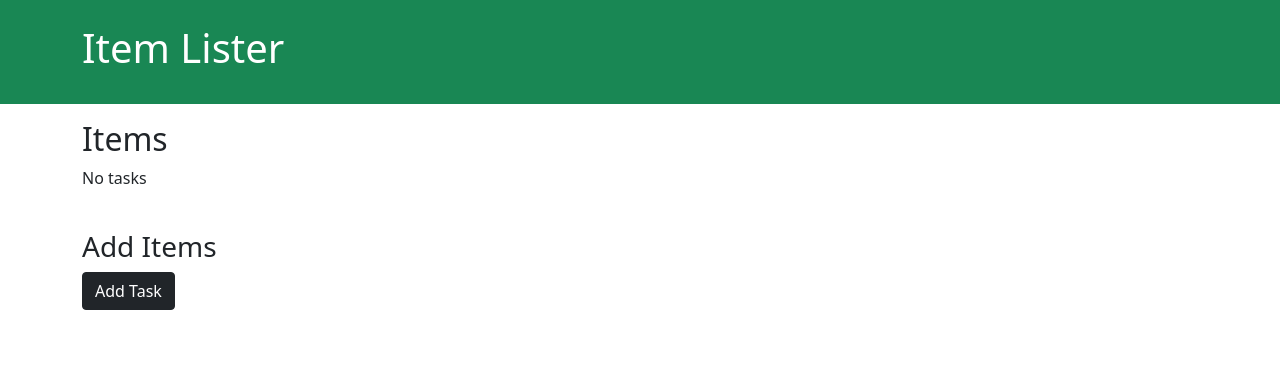
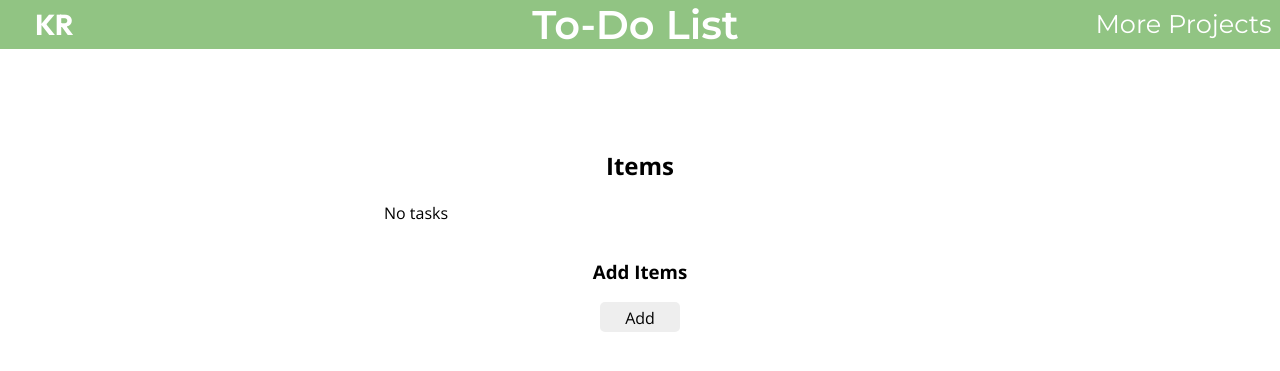
Before and after one commit to indigorose/Todo_List, a Flask app: page / in a window 1280 px wide. Shown: the top 371 px of the page. Run offline with Flask 2, Linux system fonts and the light colour scheme; data that the repository does not hold is empty; some libraries are stand-ins or nearby versions.

Commit message:
Update CSS styling and link to main webpage.

```diff
--- a/main.py
+++ b/main.py
@@ -3,7 +3,7 @@ from flask import Flask, render_template, request, url_for, redirect
 # from werkzeug.security import generate_password_hash, check_password_hash
 from flask_sqlalchemy import SQLAlchemy
 # from flask_login import UserMixin, login_user, LoginManager, login_required, current_user, logout_user
-from flask_bootstrap import Bootstrap
+
 
 app = Flask(__name__)
 #
@@ -60,16 +60,17 @@ def add():
 @app.route('/edit', methods=['GET', 'POST'])
 def edit():
     task_id = request.args.get('id')
+    print(task_id)
     task_selected = Tasks.query.get(task_id)
     if request.method == 'POST':
         task_id = request.form['id']
         new_task = request.form.get('task')
         task_to_update = Tasks.query.get(task_id)
-        task_to_update.rating = new_task
+        task_to_update.task = new_task
         db.session.commit()
         return redirect(url_for('home'))
 
-    return render_template('edit.html', book=task_selected)
+    return render_template('edit.html', task=task_selected)
 
 
 @app.route('/delete', methods=['GET', 'POST'])
@@ -80,5 +81,6 @@ def delete_task():
     db.session.commit()
     return redirect(url_for('home'))
 
+
 if __name__ == "__main__":
     app.run(debug=True)
--- /dev/null
+++ b/static/css/style.css
@@ -0,0 +1,203 @@
+@import url('https://fonts.googleapis.com/css2?family=Open+Sans:wght@300;400;700&family=Montserrat:wght@100;300;400;600;800;900&family=Outfit:wght@100;200;300;400;700;900&&display=swap');
+
+/* Core CSS */
+:root {
+  font-family: 'Open Sans','Outfit', sans-serif;
+  --main-text: black;
+  --main-text-2: white;
+  --main-1: rgb(255, 225, 98);
+  --main-2: rgb(255, 100, 100);
+  --main-3: rgb(145, 196, 131);
+  --main-4: rgb(238, 238, 238);
+}
+* {
+    box-sizing: border-box;
+}
+body {
+    border: 0;
+    margin: 0;
+}
+ul{
+    list-style-type: none;
+}
+
+a:link { text-decoration: none; }
+a:visited { text-decoration: none; }
+a:hover { text-decoration: none; }
+a:active { text-decoration: none; }
+
+/* Classes */
+
+.main-header {
+    /*border: 1px green solid;*/
+    background-color: var(--main-3);
+}
+
+nav ul{
+    /*border: 1px solid blue;
+*/
+    display: grid;
+    grid-template-columns: auto auto auto;
+    margin: 0;
+    padding: 0;
+}
+
+.nav-link--brand-link a {
+    /*border: 2.5px solid var(--main-text-2);
+    border-radius: 50%;*/
+    /*border: 1px solid red;*/
+    float: left;
+    margin: 2%;
+    padding-left: 1em;
+    font-family: 'Outfit';
+    font-size: 1.80em;
+    font-weight: 700;
+    color: var(--main-text-2);
+}
+
+.nav-link--title{
+    /*border: 1px solid blue;*/
+    padding-left: 100px;
+    text-align: center;
+    font-family: "Montserrat";
+    font-size: 2.5em;
+    font-weight: 600;
+}
+
+.nav-link--title a{
+    color: var(--main-text-2);
+}
+
+.nav-link a {
+    /*border: 1px solid red;*/
+    float: right;
+    margin: 2%;
+    font-family: 'Montserrat';
+    font-size: 1.60em;
+    color: var(--main-text-2);
+}
+
+.container_main{
+    /*border: 1px solid orange;*/
+    margin: auto;
+}
+.container-list{
+    /*border: 1px solid orange;*/
+    margin: 100px 30% 0 30%;
+}
+.container-title{
+    /*border: 1px solid green;*/
+    text-align: center;
+    list-style-type: none;
+}
+.list-items ul {
+    margin: 0;
+    padding: 0;
+}
+.list-items--item {
+    background-color: rgb(249, 249, 249);
+    border: 1px solid var(--main-4);
+    box-shadow: 0 4px 8px 0 rgba(0,0,0,0.2);
+    border-radius: 5px;
+    transition: 0.3s;
+    width: 50%;
+    height: 150px;
+    margin: 10px auto 30px;
+    display: grid;
+    grid-template-columns: repeat(2, 1fr);
+    grid-template-rows: repeat(2, 1fr);
+    grid-row-gap: 5px;
+    grid-column-gap: 5px;
+}
+
+.item{
+    /*border: 1px solid purple;*/
+    grid-column: 1/3;
+    height: 50px;
+    text-align: center;
+    font-family: 'Open Sans', sans-serif;
+    font-size:1.5em;
+    font-weight: 400;
+}
+
+.container-add{
+    /*border: 1px solid orange;*/
+    margin: auto 30%;
+    display: grid;
+    grid-template-columns: auto;
+}
+
+.btn {
+    background-color: #4CAF50;
+    border-radius: 5px;
+    border: none;
+    color: white;
+    height: 30px;
+    width: 80px;
+    margin: auto;
+    padding: 5px 10px;
+    text-align: center;
+    text-decoration: none;
+    font-size: 1em;
+    cursor: pointer;
+}
+
+#btn_edit{
+    background-color: var(--main-1);
+    color: var(--main-text);
+}
+#btn_del{
+    background-color: var(--main-2);
+    color: var(--main-text-2);
+}
+
+#btn_add{
+    background-color: var(--main-4);
+    color: var(--main-text);
+}
+
+/* Add Task Page */
+
+.container-main--add{
+    background-color: rgb(249, 249, 249);
+    border: 1px solid var(--main-4);
+    box-shadow: 0 4px 8px 0 rgba(0,0,0,0.2);
+    border-radius: 5px;
+    margin: 100px 30% 0 30%;
+}
+
+.title{
+    text-align: center;
+    font-size: 1.5em;
+}
+
+form {
+    margin: auto;
+    display: grid;
+    grid-template-columns: auto;
+    gap: 15px;
+    width: 400px;
+    font-size: 1.2em;
+    padding: 10px;
+}
+input[type="text"]
+{
+    font-size:1.2em;
+    border: 1px solid grey;
+}
+#task{
+padding: 5px;
+}
+
+#btn_submit{
+    background-color: var(--main-3);
+    width: 100px;
+    height: 45px;
+}
+.container_main--edit{
+    background-color: rgb(249, 249, 249);
+    border: 1px solid var(--main-4);
+    box-shadow: 0 4px 8px 0 rgba(0,0,0,0.2);
+    border-radius: 5px;
+    margin: 100px 30% 0 30%;
+}
--- a/templates/index.html
+++ b/templates/index.html
@@ -4,32 +4,43 @@
     <meta charset="UTF-8">
     <meta http-equiv="X-UA-Compatible" content="IE=edge">
     <meta name="viewport" content="width=device-width, initial-scale=1.0">
-    <link href="https://cdn.jsdelivr.net/npm/bootstrap@5.1.3/dist/css/bootstrap.min.css" rel="stylesheet" integrity="sha384-1BmE4kWBq78iYhFldvKuhfTAU6auU8tT94WrHftjDbrCEXSU1oBoqyl2QvZ6jIW3" crossorigin="anonymous">
+    <link rel="stylesheet" href="{{url_for('static', filename='css/style.css')}}">
+<!--    <link href="https://cdn.jsdelivr.net/npm/bootstrap@5.1.3/dist/css/bootstrap.min.css" rel="stylesheet" integrity="sha384-1BmE4kWBq78iYhFldvKuhfTAU6auU8tT94WrHftjDbrCEXSU1oBoqyl2QvZ6jIW3" crossorigin="anonymous">-->
     <title>Item Lister</title>
 </head>
 <body>
-    <header id="main-header" class="bg-success text-white p-4 mb-3">
-        <div class="container">
-            <h1 id="header-title">Item Lister</h1>
-        </div>
+    <header id="main-header" class="main-header">
+        <nav class="nav-bar">
+            <ul>
+              <li class="nav-link--brand-link" id="brand-link"><a href="#home">KR</a></li>
+              <li class="nav-link--title" id="title"><a href="{{url_for('home')}}">To-Do List</a></li>
+              <li class="nav-link"><a href="#projects">More Projects</a></li>
+            </ul>
+        </nav>
     </header>
-    <div class="container">
-           <h2 class="title">Items</h2>
+    <main class="container-main">
+        <section class="container-list">
+            <h2 class="container-title">Items</h2>
+            <div class="list-items">
                 {% if not list_tasks %}
-            <p>No tasks</p>
+                    <p class="list-items--missing">No tasks</p>
                 {% endif %}
                 <ul>
                     {% for task in list_tasks %}
-                <li><a href="{{url_for('delete_task', id=task.id)}}">Delete</a>
-                    {{ task.task}}
-                    <a href="{{url_for('edit', id=task.id) }}">Edit Task</a></li>
+                        <li class="list-items--item">
+                            <p class="item">{{ task.task}}</p>
+                            <a class="btn" id="btn_edit" href="{{url_for('edit', id=task.id) }}">Edit</a>
+                            <a class="btn" id="btn_del" href="{{url_for('delete_task', id=task.id)}}">Delete</a>
+                        </li>
                     {% endfor %}
                 </ul>
-           <br>
-           <h3 class="title">Add Items</h3>
-           <a class="btn btn-dark" id="button" href="{{url_for('add')}}">Add Task</a>
-           <br>
             </div>
+        </section>
+           <div class="container-add">
+               <h3 class="container-title">Add Items</h3>
+               <a class="btn" id="btn_add" href="{{url_for('add')}}">Add</a>
+           </div>
+    </main>
 
 </body>
 </html>
```
Also changed, not shown: templates/add.html (+19 -5 lines), templates/edit.html (+20 -6 lines). Lines whose indentation alone changed are shown as unchanged.
